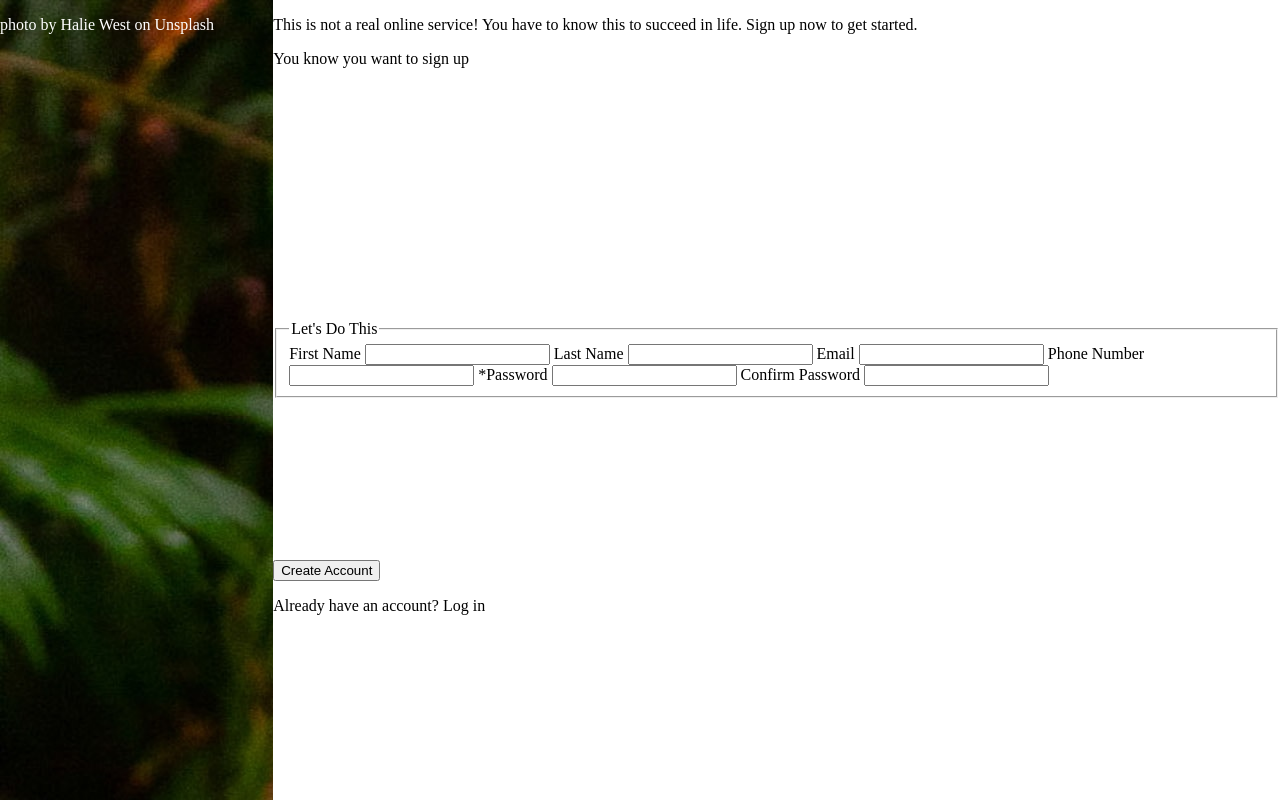
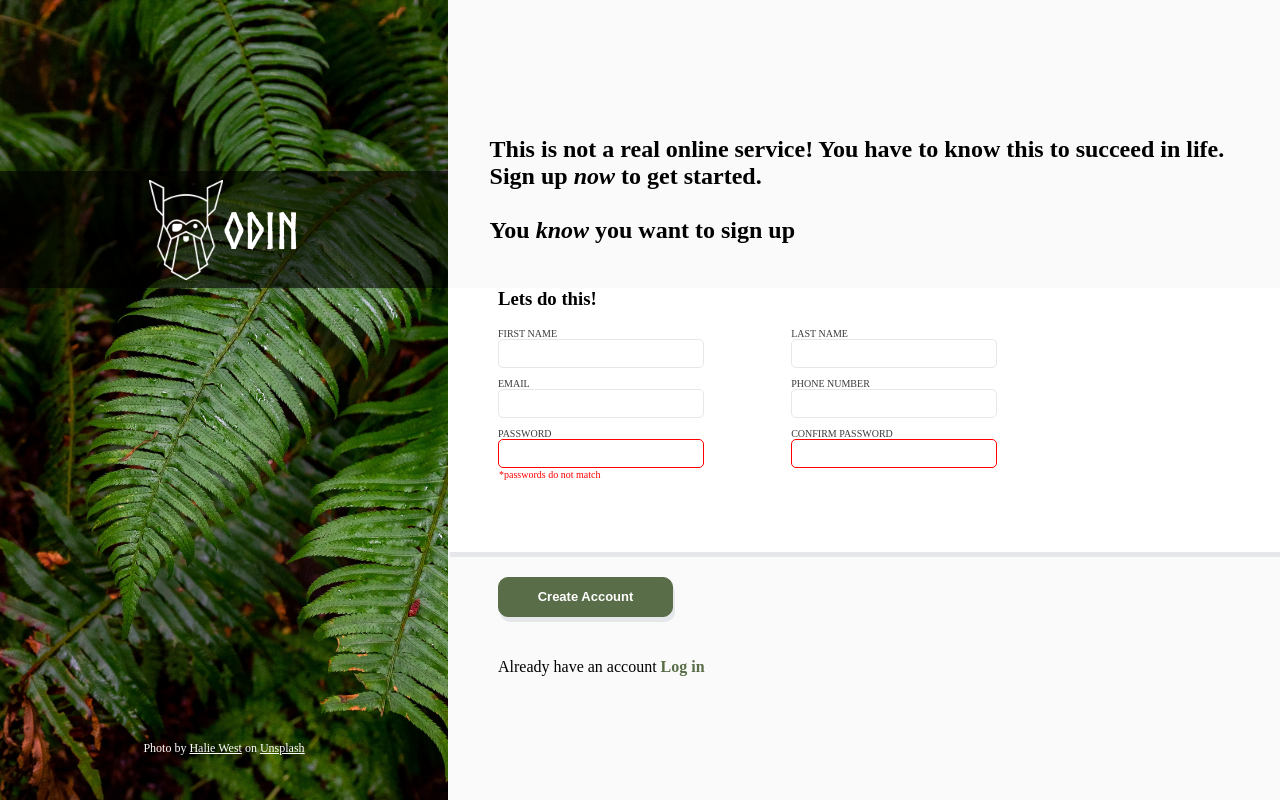
Before and after one commit to kahsayd/odin-sign-up-form, a plain HTML site: page index.html in a window 1280 px wide. Drawn offline with Linux system fonts and the light colour scheme.

Commit message:
Website completed
Left side done to amke the image and font accurate (image was zoomed in
initially but background-size: cover; fixed it).

right side was done made with form to create the log in we needed.

main.js created to include a passwords do not match for whenever a user
tries to input a password.

```diff
--- a/index.html
+++ b/index.html
@@ -5,49 +5,70 @@
     <meta name="viewport" content="width=device-width, initial-scale=1.0">
     <title>Sign-Up Form</title>
     <link rel="stylesheet" href="style.css">
+    <script src="main.js" defer></script>
 </head>
 <body>
     <div class="container">
         <div class="left-side">
-            <p>photo by Halie West on Unsplash</p>
+            <div class="for-image">
+                <div class="semi-transparent">
+                    <img src="./images/odin-logo.png" alt="odin-logo" height="100px">
+                    <h1>ODIN</h1>
+                </div>
+            </div>
+            <div class="for-footer">
+                <p class="p-footer">Photo by <a class="a-footer" href="https://unsplash.com/photos/25xggax4bSA">Halie West</a> on <a class="a-footer" href="https://unsplash.com/photos/25xggax4bSA">Unsplash</a></p>
+            </div>
         </div>
         <div class="right-side">
             <div class="first-section">
-                <p>This is not a real online service! You have to know this to succeed in life.
-                    Sign up now to get started.
-                </p>
-                <p>You know you want to sign up</p>
+                <h2>This is not a real online service! You have to know this to succeed in life.<br/>
+                    Sign up <em>now</em> to get started.
+                    <br/><br/>
+                    You <em>know</em> you want to sign up
+                </h2>
             </div>
+            <form action="#" method="post">
                 <div class="second-section">
-                <form action="#" method="post">
-                    <fieldset>
-                        <legend>Let's Do This</legend>
-
-                        <label for="first-name">First Name</label>
+                    <h3 style="margin-left: 50px;">Lets do this!</h3>
+                    <div class="form-main-div">
+                        <div class="form-divs">
+                            <div class="form-div">
+                                <label for="first-name">FIRST NAME</label>
                                 <input type="text" id="first-name" name="first-name">
-
-                        <label for="last-name">Last Name</label>
+                            </div>
+                            <div class="form-div">
+                                <label for="email">EMAIL</label>
+                                <input type="email" id="email" name="email">
+                            </div>
+                            <div class="form-div">
+                                <label for="password">PASSWORD</label>
+                                <input type="password" id="password" name="password" required>
+                                <p id="error"></p>
+                            </div>
+                        </div>
+                        <div class="form-divs">
+                            <div class="form-div">
+                                <label for="last-name">LAST NAME</label>
                                 <input type="text" id="last-name" name="last-name">
-
-                        <label for="email">Email</label>
-                        <input type="email" id="email" name="email">
-
-                        <label for="phone-number">Phone Number</label>
+                            </div>
+                            <div class="form-div">
+                                <label for="phone-number">PHONE NUMBER</label>
                                 <input type="tel" id="phone-number" name="phone-number">
-
-                        <label for="password">*Password</label>
-                        <input type="password" id="password" name="password">
-
-                        <label for="confirm-password">Confirm Password</label>
-                        <input type="confirm-password" id="confirm-password" name="confirm-password">
-                    </fieldset>
-                </form>
+                            </div>
+                            <div class="form-div">
+                                <label for="confirm-password">CONFIRM PASSWORD</label>
+                                <input type="password" id="confirm-password" name="confirm-password" required>
+                            </div>
+                        </div>
+                    </div>
                 </div>
                 <div class="third-section">
-                <div class="third-section-content">
-                    <button class="create-account">Create Account</button>
-                    <p>Already have an account? Log in</p>
+                    <button type="submit" class="btn-green">Create Account</button>
                 </div>
+            </form>
+            <div class="hyperlink">
+                <p>Already have an account <a class="login" href"">Log in</a></p>
             </div>
         </div>
     </div>
--- /dev/null
+++ b/main.js
@@ -0,0 +1,15 @@
+let password = document.querySelector("#password").value;
+let confirmPassword = document.querySelector("#confirm-password").value;
+
+let error = document.querySelector("#error")
+
+
+if (password == "" && confirmPassword == "") {
+    error.innerHTML = "*passwords do not match";
+}
+else if (password != confirmPassword) {
+    error.innerHTML = "";
+}
+
+
+console.log("hi")
--- a/style.css
+++ b/style.css
@@ -6,6 +6,7 @@
 body {
     margin: 0;
     padding: 0;
+    font-family: Norse-Bond;
 }
 
 .container {
@@ -19,25 +20,139 @@ body {
     background-image: url('./images/leaves.jpg');
     width: 35vw;
     background-repeat: no-repeat;
-    background-size: auto;
+    background-size: cover;
     color: white;
+    display: flex;
+    flex-direction: column;
     /* font-family: Norse-Bold sans-serif; */
 }
 
 .right-side {
     display: flex;
     flex-direction: column;
+    background-color: #fafafa;
+    width: 65vw;
 }
 
 .first-section {
-    height: 40vh;
+    height: 33vh;
+    display: flex;
+    justify-content: flex-start;
+    align-items: flex-end;
+    margin-left: 5%;
+    margin-bottom: 5px;
 
 }
 
 .second-section {
-    height: 30vh;
+    height: 33vh;
+    background-color: white;
+    box-shadow: 2px 5px #E5E7EB;
+}
+
+.form-main-div {
+    display: flex;
+    flex-direction: row;
+    margin-left: 50px;
+    width: 60%;
+    justify-content: space-between;
+}
+
+.form-div {
+    display: flex;
+    flex-direction: column;
+    margin-bottom: 10px;
+}
+
+input {
+    width: 200px;
+    border: 1px solid #E5E7EB;
+    height: 25px;
+    border-radius: 5px;
+}
+
+input:focus{
+    border: 1px solid blue;
+    outline: none;
+}
+
+input:invalid{
+    border: 1px solid red;
+}
+
+
+label {
+    font-size: 10px;
+    color: #3b3b3c;
+}
+
+#error {
+    color: red;
+    font-size: 10px;
+    margin: 1px;
+}
+
+.btn-green {
+    background-color: #596D48;
+    color: white;
+    border: 1px solid #596D48;
+    border-radius: 10px;
+    height: 40px;
+    width: 175px;
+    font-weight: bolder;
+    font-size: small;
+    box-shadow: 2px 5px #E5E7EB;
 }
 
 .third-section {
-    height: 30vh;
+    margin-left: 50px;
+    margin-top: 25px;
 }
+
+.hyperlink {
+    margin-left: 50px;
+    margin-top: 25px;
+}
+
+.login {
+    color: #596D48;
+    text-decoration: none;
+    font-weight: bold;
+}
+
+.a-footer {
+    color: white;
+}
+
+.p-footer {
+    font-size: 12px;
+}
+
+.for-image {
+    height: 36vh;
+    display: flex;
+    align-items: flex-end;
+}
+
+.for-footer {
+    height: 60vh;
+    display: flex;
+    align-items: flex-end;
+    justify-content: center;
+    width: 100%;
+}
+
+.semi-transparent {
+    display: flex;
+    flex-direction: row;
+    width: 100%;
+    justify-content: center;
+    align-items: center;
+    background: rgba(0,0,0,0.6);
+    font-family: Norse-Bold sans-serif;
+}
+
+h1 {
+    font-size: 50px;
+    font-family: Norse-Bold;
+}
```
Lines whose indentation alone changed are shown as unchanged.
